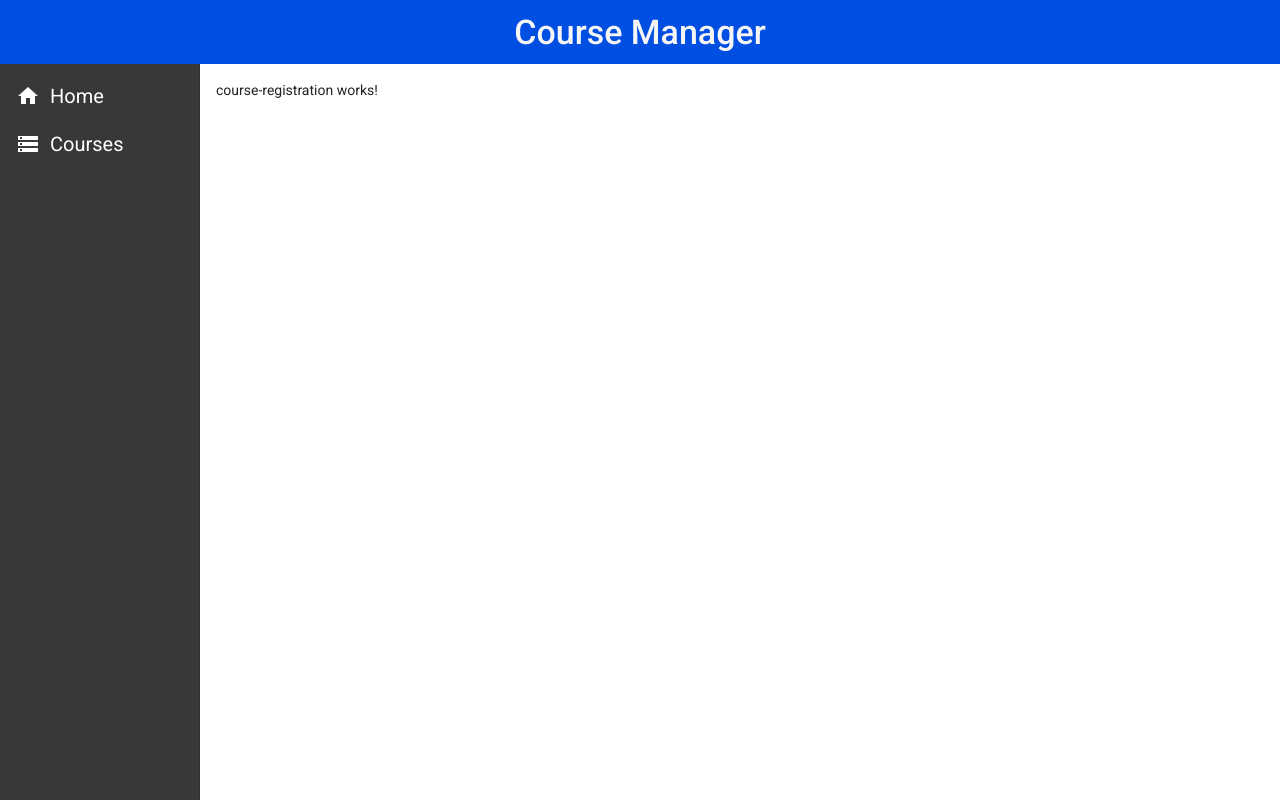
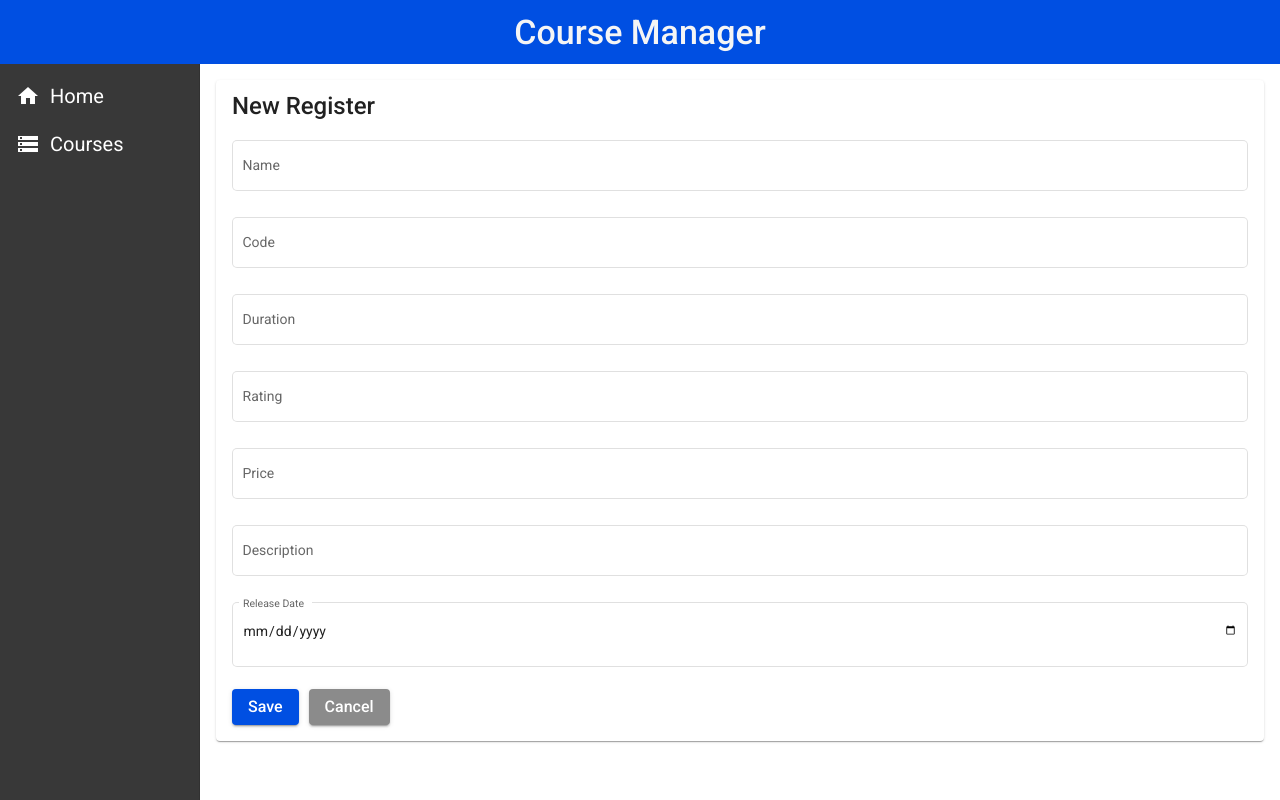
Before and after one commit to guilhermeribeir0/course-manager, an Angular app in the folder frontend/course-manager/: page /registration in a window 1280 px wide. Built offline with nearby package versions, Linux system fonts and the light colour scheme.

Commit message:
created registration screen

```diff
--- a/frontend/course-manager/src/app/app-routing.module.ts
+++ b/frontend/course-manager/src/app/app-routing.module.ts
@@ -2,7 +2,7 @@ import { CourseRegistrationComponent } from './course/components/course-registra
 import { CourseInfoComponent } from './course/components/course-info/course-info.component';
 import { CourseListComponent } from './course/components/course-list/course-list.component';
 import { HomeComponent } from './home/home.component';
-import { NgModule, Component } from '@angular/core';
+import { NgModule } from '@angular/core';
 import { RouterModule, Routes } from '@angular/router';
 
 const routes: Routes = [{
--- a/frontend/course-manager/src/app/course/components/course-registration/course-registration.component.css
+++ b/frontend/course-manager/src/app/course/components/course-registration/course-registration.component.css
@@ -0,0 +1,18 @@
+.form-registration {
+    margin-top: 20px;
+    display: flex;
+    flex-direction: column;
+}
+
+#btn-save {
+    font-size: 16px;
+    background-color: #004fe2;
+    color: white;
+    margin-right: 10px;
+}
+
+#btn-cancel {
+    font-size: 16px;
+    background-color: #8b8b8b;
+    color: white;
+}
--- a/frontend/course-manager/src/app/course/components/course-registration/course-registration.component.html
+++ b/frontend/course-manager/src/app/course/components/course-registration/course-registration.component.html
@@ -1 +1,41 @@
-<p>course-registration works!</p>
+<mat-card>
+    <mat-card-title>New Register</mat-card-title>
+    <form class="form-registration">
+        <mat-form-field appearance="outline">
+            <mat-label>Name</mat-label>
+            <input matInput type="text">
+        </mat-form-field>
+        <mat-form-field appearance="outline">
+            <mat-label>Code</mat-label>
+            <input matInput type="text">
+        </mat-form-field>
+        <mat-form-field appearance="outline">
+            <mat-label>Duration</mat-label>
+            <input matInput type="number">
+        </mat-form-field>
+        <mat-form-field appearance="outline">
+            <mat-label>Rating</mat-label>
+            <input matInput type="outline">
+        </mat-form-field>
+        <mat-form-field appearance="outline">
+            <mat-label>Price</mat-label>
+            <input matInput type="number">
+        </mat-form-field>
+        <mat-form-field appearance="outline">
+            <mat-label>Description</mat-label>
+            <input matInput type="text">
+        </mat-form-field>
+        <mat-form-field appearance="outline">
+            <mat-label>Release Date</mat-label>
+            <input matInput type="date">
+        </mat-form-field>
+    </form>
+    <div>
+        <button id="btn-save" mat-raised-button routerLink="/registration">
+            Save
+        </button>
+        <button id="btn-cancel" mat-raised-button routerLink="/registration">
+            Cancel
+        </button>
+      </div>
+</mat-card>
--- a/frontend/course-manager/src/app/course/components/course-registration/course-registration.component.ts
+++ b/frontend/course-manager/src/app/course/components/course-registration/course-registration.component.ts
@@ -1,3 +1,4 @@
+import { Course } from './../../course';
 import { Component, OnInit } from '@angular/core';
 
 @Component({
@@ -7,6 +8,8 @@ import { Component, OnInit } from '@angular/core';
 })
 export class CourseRegistrationComponent implements OnInit {
 
+  course!: Course;
+
   constructor() { }
 
   ngOnInit(): void {
```
